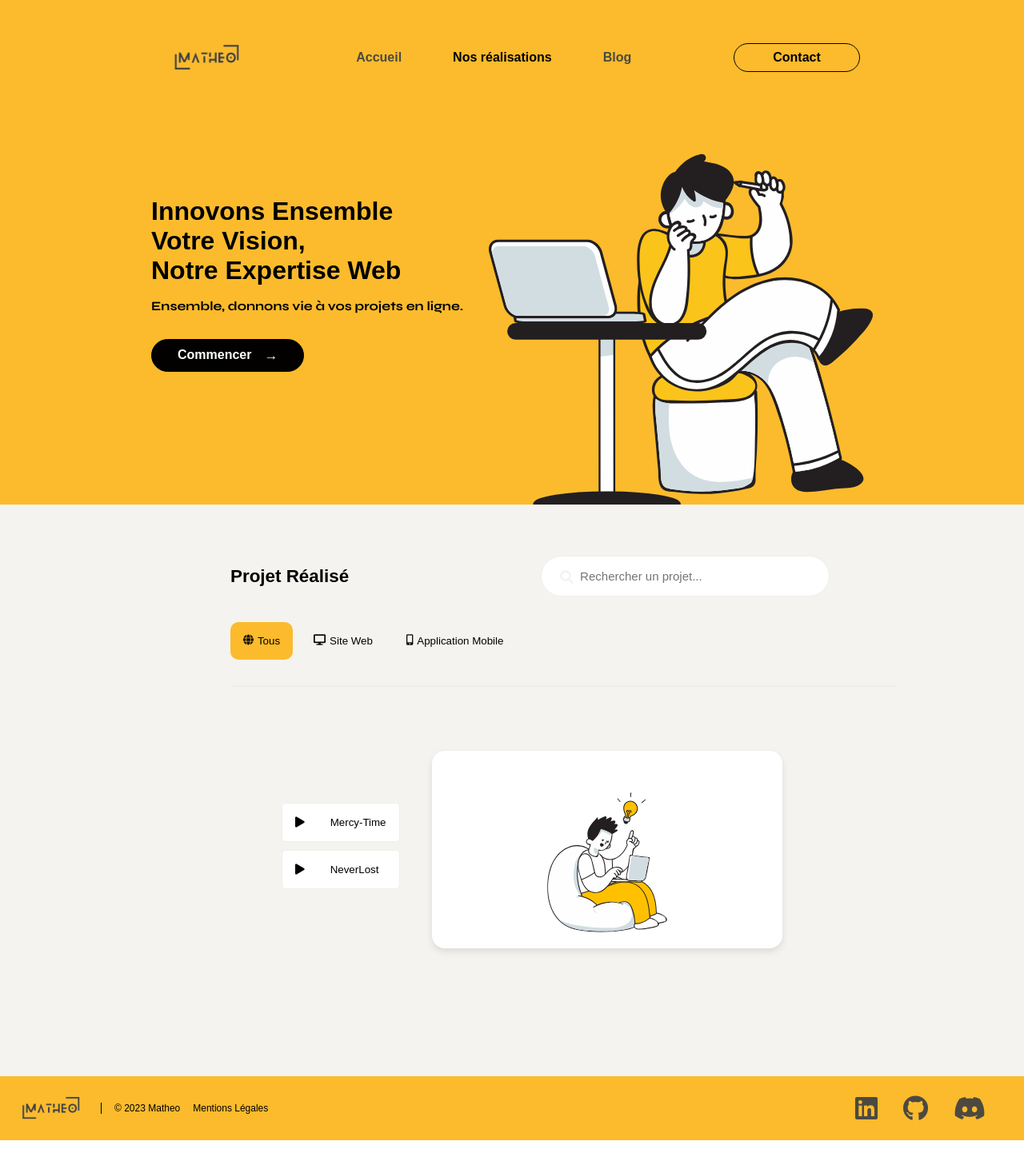
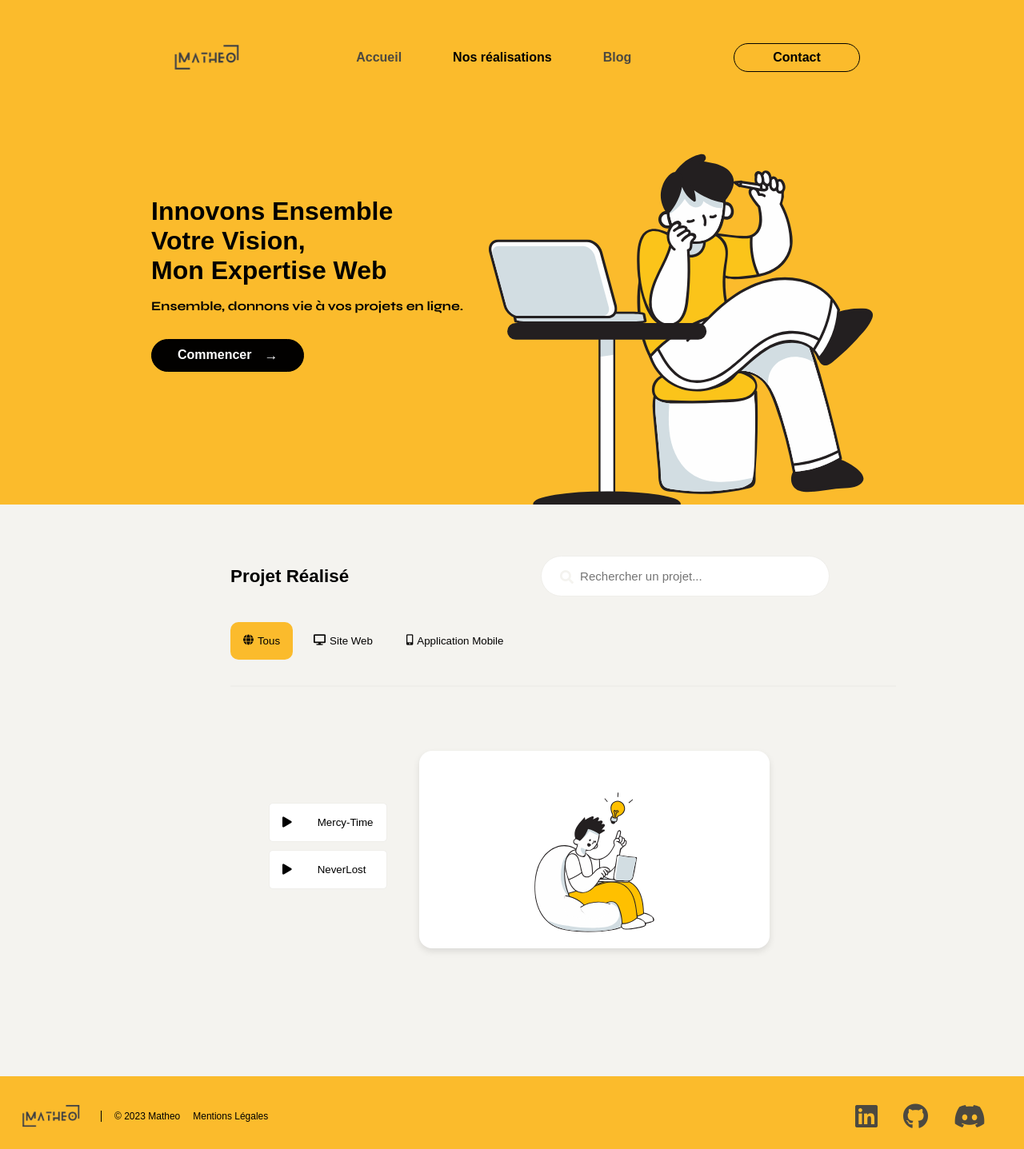
Before and after one commit to Matheo1210/web-design-agence, an Angular app: page / in a window 1280 px wide. Shown: the top 1437 px of the page at 80% size. Built offline with nearby package versions, Linux system fonts and the light colour scheme; a web font is replaced by a local one.

Commit message:
modification sur la page

```diff
--- a/src/app/app.component.html
+++ b/src/app/app.component.html
@@ -26,7 +26,7 @@
           <h1 class="title">
             Innovons Ensemble<br />
             Votre Vision,<br />
-            Notre Expertise Web
+            Mon Expertise Web
           </h1>
           <p class="description-home">
             Ensemble, donnons vie à vos projets en ligne.
@@ -114,7 +114,12 @@
           style="display: flex; align-items: center; font-size: 12px"
         >
           <img
-            style="min-width: 100px; max-width: 100px; margin-right: 10px"
+            style="
+              min-width: 100px;
+              max-width: 100px;
+              margin-right: 10px;
+              cursor: pointer;
+            "
             src="../assets/Logo.png"
             alt="logo"
           />
@@ -129,7 +134,7 @@
             "
           >
             <p style="margin: 0">© 2023 Matheo</p>
-            <p>Mentions Légales</p>
+            <p style="cursor: pointer">Mentions Légales</p>
           </div>
         </div>
         <div class="group-icon-footer">
--- a/src/app/app.component.scss
+++ b/src/app/app.component.scss
@@ -22,6 +22,7 @@ nav {
   min-width: 7rem;
   max-width: 7rem;
   margin-right: 6rem;
+  cursor: pointer;
 }
 
 .element-navbar {
@@ -33,6 +34,7 @@ nav {
   padding: 0 1rem;
   display: flex;
   align-items: center;
+  cursor: pointer;
 }
 
 .icon-footer {
@@ -280,8 +282,8 @@ footer {
   justify-content: space-between;
   margin-left: 1rem;
   margin-right: 1rem;
-  height: 80px;
   align-items: center;
+  margin-top: auto;
 }
 
 .footer-logo img {
@@ -359,7 +361,7 @@ footer {
 @media screen and (max-width: 2000px) {
   .input {
     margin-bottom: 0;
-    margin-left: 25rem;
+    margin-left: 23rem;
   }
   .project {
     display: flex;
@@ -368,15 +370,18 @@ footer {
     font-size: 1.4rem;
   }
   .espacement-home {
-    width: 55rem;
-    margin-left: 25rem;
+    width: 50rem;
+    margin-left: 23rem;
   }
   .tableau {
-    margin-left: 25rem;
+    margin-left: 23rem;
   }
-
   .project-details {
     margin-left: -1rem;
+  }
+  .realisation {
+    display: flex;
+    margin-left: 7rem;
   }
 }
 
```
